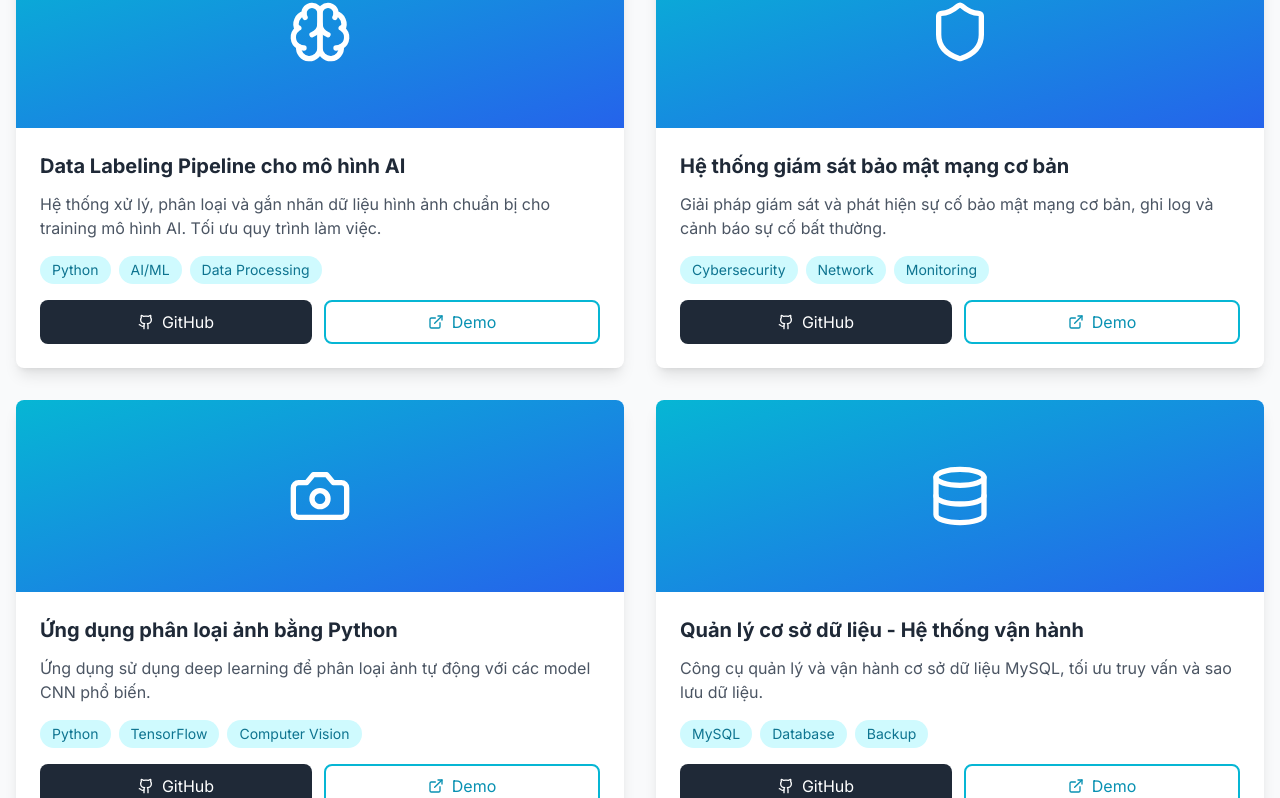
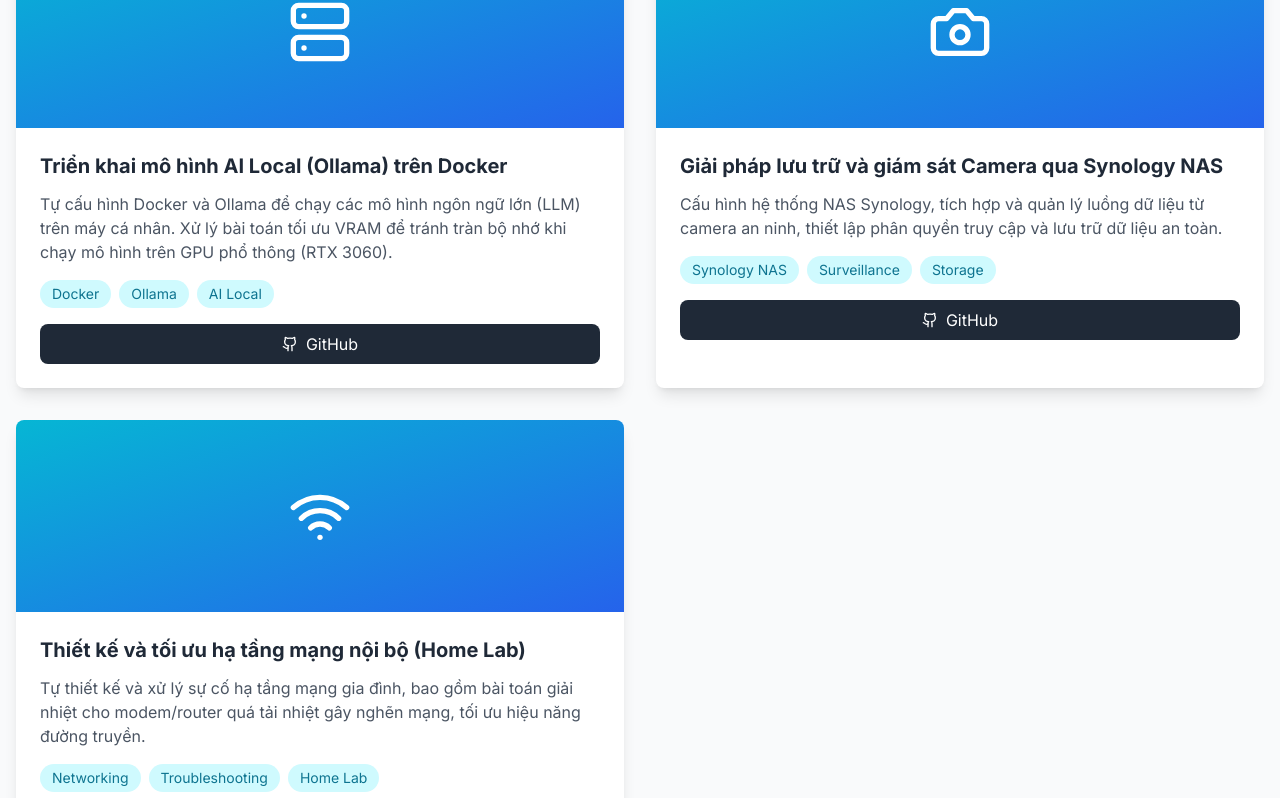
Before and after one commit to ducnb17/portfolio, a Next.js app: page / in a window 1280 px wide. Shown: the part 3912-4710 px from the top of the page. Built offline with nearby package versions, Linux system fonts and the light colour scheme.

Commit message:
feat: replace demo projects with real projects in Portfolio section

```diff
--- a/src/components/Portfolio.tsx
+++ b/src/components/Portfolio.tsx
@@ -1,11 +1,14 @@
 'use client';
 
 import { motion } from 'framer-motion';
-import { ExternalLink, Github, Brain, Shield, Camera, Database } from 'lucide-react';
+import { Github, Server, Camera, Wifi } from 'lucide-react';
 import { useLanguage } from '@/lib/i18n/LanguageContext';
 
 // Icon cố định theo thứ tự project (không đổi theo ngôn ngữ)
-const ICONS = [Brain, Shield, Camera, Database];
+// Project 1: Docker/AI Local → Server
+// Project 2: Synology NAS/Camera → Camera
+// Project 3: Home Lab/Networking → Wifi
+const ICONS = [Server, Camera, Wifi];
 
 export default function Portfolio() {
   const { t } = useLanguage();
@@ -55,19 +58,13 @@
                     ))}
                   </div>
                   <div className="flex gap-3">
+                    {/* TODO: Thay href="#" bằng link GitHub thật khi có */}
                     <a
                       href="#"
                       className="flex-1 px-4 py-2 bg-gray-800 dark:bg-gray-700 text-white text-center rounded-lg hover:bg-gray-900 dark:hover:bg-gray-600 transition-colors flex items-center justify-center gap-2"
                     >
                       <Github className="w-4 h-4" />
                       GitHub
-                    </a>
-                    <a
-                      href="#"
-                      className="flex-1 px-4 py-2 border-2 border-cyan-500 text-cyan-600 dark:text-cyan-400 text-center rounded-lg hover:bg-cyan-50 dark:hover:bg-gray-800 transition-colors flex items-center justify-center gap-2"
-                    >
-                      <ExternalLink className="w-4 h-4" />
-                      Demo
                     </a>
                   </div>
                 </div>
--- a/src/lib/i18n/translations.ts
+++ b/src/lib/i18n/translations.ts
@@ -204,31 +204,25 @@
     },
     portfolio: {
       sectionTitle: 'Portfolio',
-      subtitle: 'Một số dự án tiêu biểu trong lĩnh vực AI và Cybersecurity',
+      subtitle: 'Một số dự án tiêu biểu trong lĩnh vực AI và hạ tầng hệ thống',
       projects: [
         {
-          title: 'Data Labeling Pipeline cho mô hình AI',
+          title: 'Triển khai mô hình AI Local (Ollama) trên Docker',
           description:
-            'Hệ thống xử lý, phân loại và gắn nhãn dữ liệu hình ảnh chuẩn bị cho training mô hình AI. Tối ưu quy trình làm việc.',
-          tech: ['Python', 'AI/ML', 'Data Processing'],
+            'Tự cấu hình Docker và Ollama để chạy các mô hình ngôn ngữ lớn (LLM) trên máy cá nhân. Xử lý bài toán tối ưu VRAM để tránh tràn bộ nhớ khi chạy mô hình trên GPU phổ thông (RTX 3060).',
+          tech: ['Docker', 'Ollama', 'AI Local'],
         },
         {
-          title: 'Hệ thống giám sát bảo mật mạng cơ bản',
+          title: 'Giải pháp lưu trữ và giám sát Camera qua Synology NAS',
           description:
-            'Giải pháp giám sát và phát hiện sự cố bảo mật mạng cơ bản, ghi log và cảnh báo sự cố bất thường.',
-          tech: ['Cybersecurity', 'Network', 'Monitoring'],
+            'Cấu hình hệ thống NAS Synology, tích hợp và quản lý luồng dữ liệu từ camera an ninh, thiết lập phân quyền truy cập và lưu trữ dữ liệu an toàn.',
+          tech: ['Synology NAS', 'Surveillance', 'Storage'],
         },
         {
-          title: 'Ứng dụng phân loại ảnh bằng Python',
+          title: 'Thiết kế và tối ưu hạ tầng mạng nội bộ (Home Lab)',
           description:
-            'Ứng dụng sử dụng deep learning để phân loại ảnh tự động với các model CNN phổ biến.',
-          tech: ['Python', 'TensorFlow', 'Computer Vision'],
-        },
-        {
-          title: 'Quản lý cơ sở dữ liệu - Hệ thống vận hành',
-          description:
-            'Công cụ quản lý và vận hành cơ sở dữ liệu MySQL, tối ưu truy vấn và sao lưu dữ liệu.',
-          tech: ['MySQL', 'Database', 'Backup'],
+            'Tự thiết kế và xử lý sự cố hạ tầng mạng gia đình, bao gồm bài toán giải nhiệt cho modem/router quá tải nhiệt gây nghẽn mạng, tối ưu hiệu năng đường truyền.',
+          tech: ['Networking', 'Troubleshooting', 'Home Lab'],
         },
       ],
     },
@@ -346,31 +340,25 @@
     },
     portfolio: {
       sectionTitle: 'Portfolio',
-      subtitle: 'Featured projects in AI and Cybersecurity',
+      subtitle: 'Featured projects in AI and system infrastructure',
       projects: [
         {
-          title: 'Data Labeling Pipeline for AI Models',
+          title: 'Local AI Model Deployment (Ollama) on Docker',
           description:
-            'System for processing, classifying, and labeling image data to prepare it for AI model training. Optimized the workflow.',
-          tech: ['Python', 'AI/ML', 'Data Processing'],
+            'Self-configured Docker and Ollama to run large language models (LLM) on a personal machine. Solved VRAM optimization to prevent out-of-memory errors when running models on a consumer GPU (RTX 3060).',
+          tech: ['Docker', 'Ollama', 'AI Local'],
         },
         {
-          title: 'Basic Network Security Monitoring System',
+          title: 'Camera Storage & Monitoring via Synology NAS',
           description:
-            'Basic network security monitoring and incident detection solution with logging and anomaly alerts.',
-          tech: ['Cybersecurity', 'Network', 'Monitoring'],
+            'Configured a Synology NAS system, integrated and managed data streams from security cameras, set up access control and secure data storage.',
+          tech: ['Synology NAS', 'Surveillance', 'Storage'],
         },
         {
-          title: 'Image Classification App with Python',
+          title: 'Home Lab Network Infrastructure Design & Optimization',
           description:
-            'Application using deep learning for automatic image classification with popular CNN models.',
-          tech: ['Python', 'TensorFlow', 'Computer Vision'],
-        },
-        {
-          title: 'Database Management - Operations System',
-          description:
-            'Tool for managing and operating MySQL databases, optimizing queries and data backups.',
-          tech: ['MySQL', 'Database', 'Backup'],
+            'Self-designed and troubleshot home network infrastructure, including thermal management for overheating modem/router causing network congestion, and optimized throughput performance.',
+          tech: ['Networking', 'Troubleshooting', 'Home Lab'],
         },
       ],
     },
@@ -488,31 +476,25 @@
     },
     portfolio: {
       sectionTitle: 'ポートフォリオ',
-      subtitle: 'AIおよびサイバーセキュリティ分野の代表的なプロジェクト',
+      subtitle: 'AIおよびシステムインフラ分野の代表的なプロジェクト',
       projects: [
         {
-          title: 'AIモデル向けデータラベリングパイプライン',
+          title: 'DockerでのローカルAIモデル（Ollama）デプロイ',
           description:
-            'AIモデルのトレーニングに向けて画像データを処理・分類・ラベリングするシステム。ワークフローを最適化。',
-          tech: ['Python', 'AI/ML', 'Data Processing'],
+            'DockerとOllamaを自己設定し、個人のマシンで大規模言語モデル（LLM）を実行。一般向けGPU（RTX 3060）でのモデル実行時のVRAMオーバーフロー防止のための最適化を実施。',
+          tech: ['Docker', 'Ollama', 'AI Local'],
         },
         {
-          title: '基本的なネットワークセキュリティ監視システム',
+          title: 'Synology NASによるカメラ録画・監視システム',
           description:
-            '基本的なネットワークセキュリティの監視・インシデント検出ソリューション。ログ記録と異常アラート機能付き。',
-          tech: ['Cybersecurity', 'Network', 'Monitoring'],
+            'Synology NASシステムを構築し、防犯カメラからのデータストリームを統合・管理。アクセス権限の設定と安全なデータストレージを実現。',
+          tech: ['Synology NAS', 'Surveillance', 'Storage'],
         },
         {
-          title: 'Pythonによる画像分類アプリケーション',
+          title: 'ホームラボネットワークインフラの設計・最適化',
           description:
-            '一般的なCNNモデルを用いたディープラーニングによる自動画像分類アプリケーション。',
-          tech: ['Python', 'TensorFlow', 'Computer Vision'],
-        },
-        {
-          title: 'データベース管理 - 運用システム',
-          description:
-            'MySQLデータベースの管理・運用ツール。クエリの最適化とデータバックアップに対応。',
-          tech: ['MySQL', 'Database', 'Backup'],
+            '家庭用ネットワークインフラを自己設計・トラブルシューティング。モデム/ルーターの過熱による通信障害の冷却対策と、スループット性能の最適化を実施。',
+          tech: ['Networking', 'Troubleshooting', 'Home Lab'],
         },
       ],
     },
```
